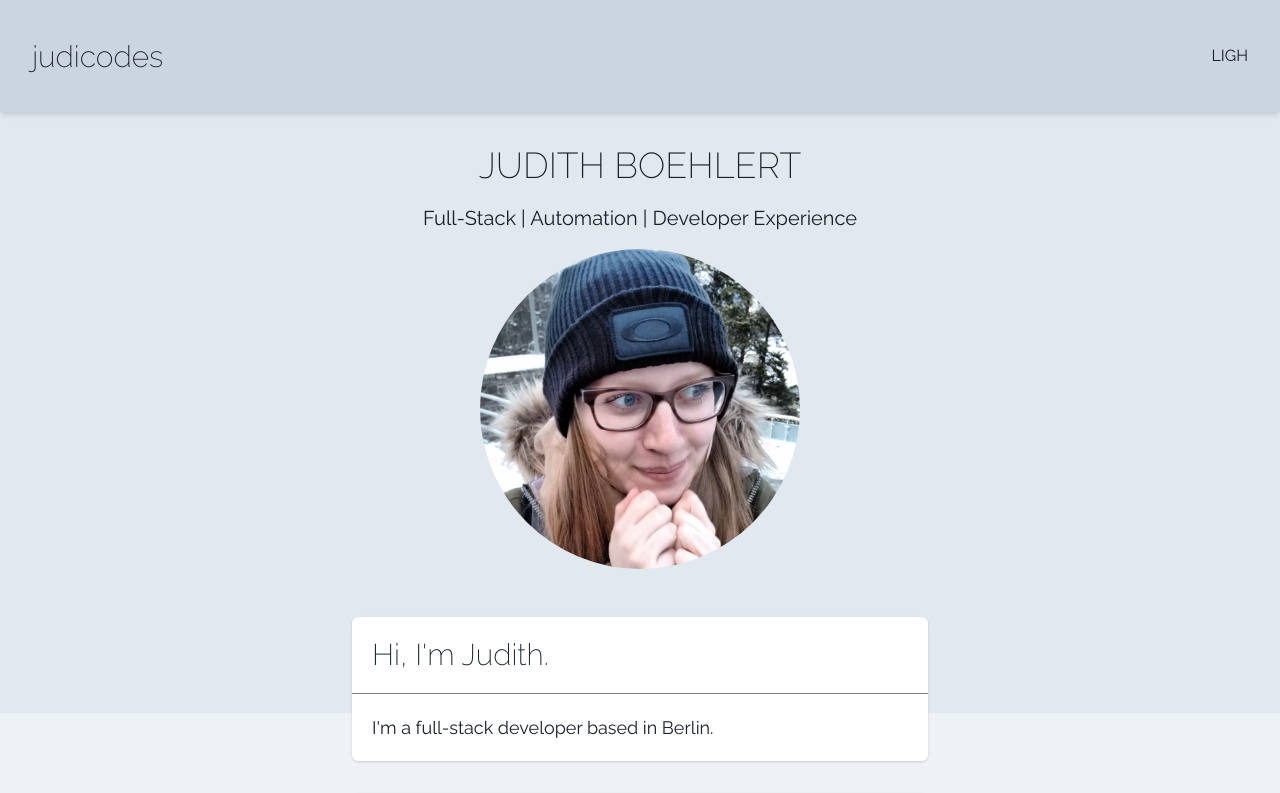
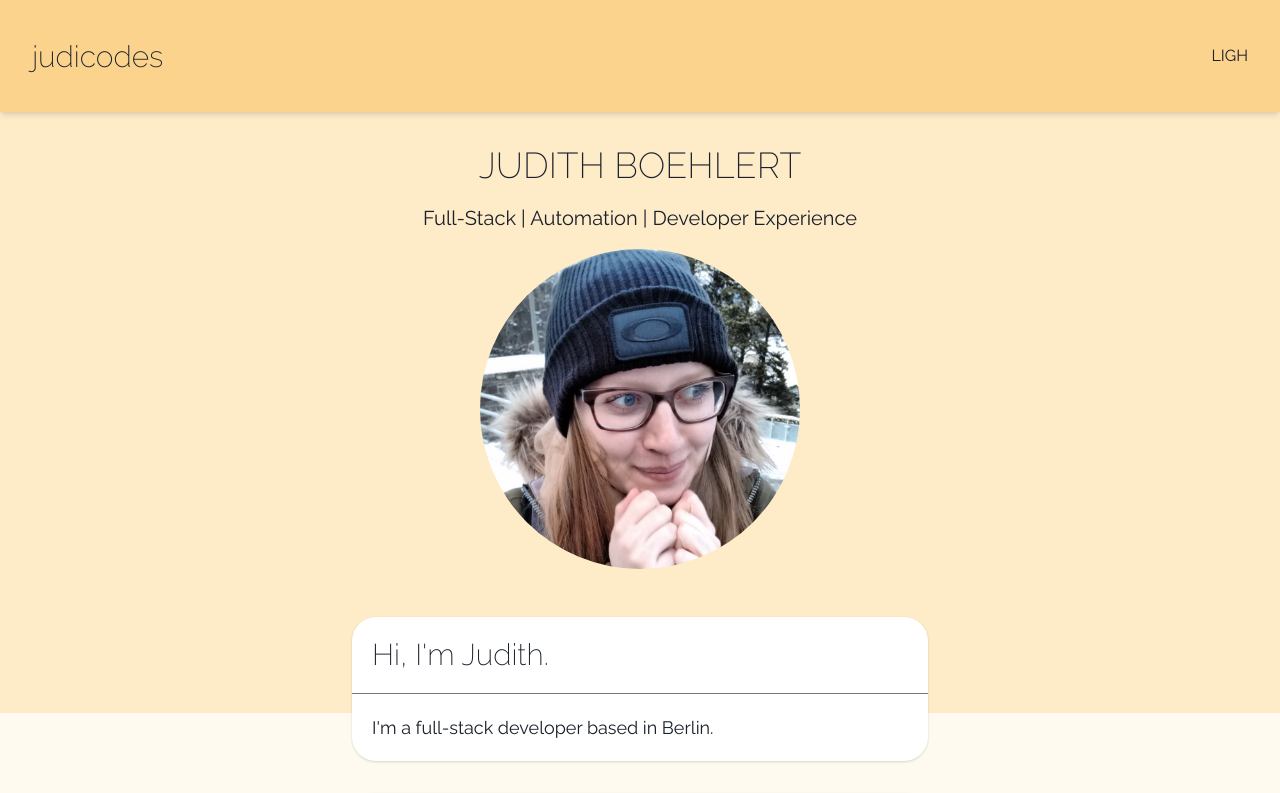
Before and after one commit to judicodes/judicodes-homepage-react, a React (Create React App) app: page / in a window 1280 px wide. Shown: the top 793 px of the page. Built offline with nearby package versions, Linux system fonts and the light colour scheme.

Commit message:
Update colour scheme.

```diff
--- a/src/App.tsx
+++ b/src/App.tsx
@@ -16,7 +16,7 @@ import '@fontsource/raleway/900.css';
 function App() {
   return (
     <ChakraProvider theme={theme}>
-      <Box bg='gray.100' height='full' minHeight='100vh'>
+      <Box bg='orange.50' height='full' minHeight='100vh'>
         <NavBar />
         <CustomHeader paddingTop={8} paddingBottom={36} />
         <InfoCardStack paddingBottom={8} marginTop={-24} />
--- a/src/components/CustomCard.tsx
+++ b/src/components/CustomCard.tsx
@@ -7,7 +7,7 @@ export interface CustomCardProps {
 
 function CustomCard({ title, content }: CustomCardProps) {
   return (
-    <Card width='xl' bg='white'>
+    <Card width='xl' bg='white' borderRadius='3xl'>
       <CardHeader>
         <Heading as='h2' size='lg' fontWeight='thin'>
           {title}
--- a/src/components/CustomHeader.tsx
+++ b/src/components/CustomHeader.tsx
@@ -3,7 +3,7 @@ import source from '../assets/images/judi.webp';
 
 function CustomHeader({ ...rest }) {
   return (
-    <Flex direction='column' align='center' bg='gray.200' {...rest}>
+    <Flex direction='column' align='center' bg='orange.100' {...rest}>
       <Heading as='h1' textTransform='uppercase' paddingBottom={4} fontSize='4xl' fontWeight='thin'>
         Judith Boehlert
       </Heading>
--- a/src/components/NavBar.tsx
+++ b/src/components/NavBar.tsx
@@ -4,7 +4,7 @@ function NavBar() {
   return (
     <Flex
       as='header'
-      bg='gray.300'
+      bg='orange.200'
       position='sticky'
       height='28'
       top='-14'
```
